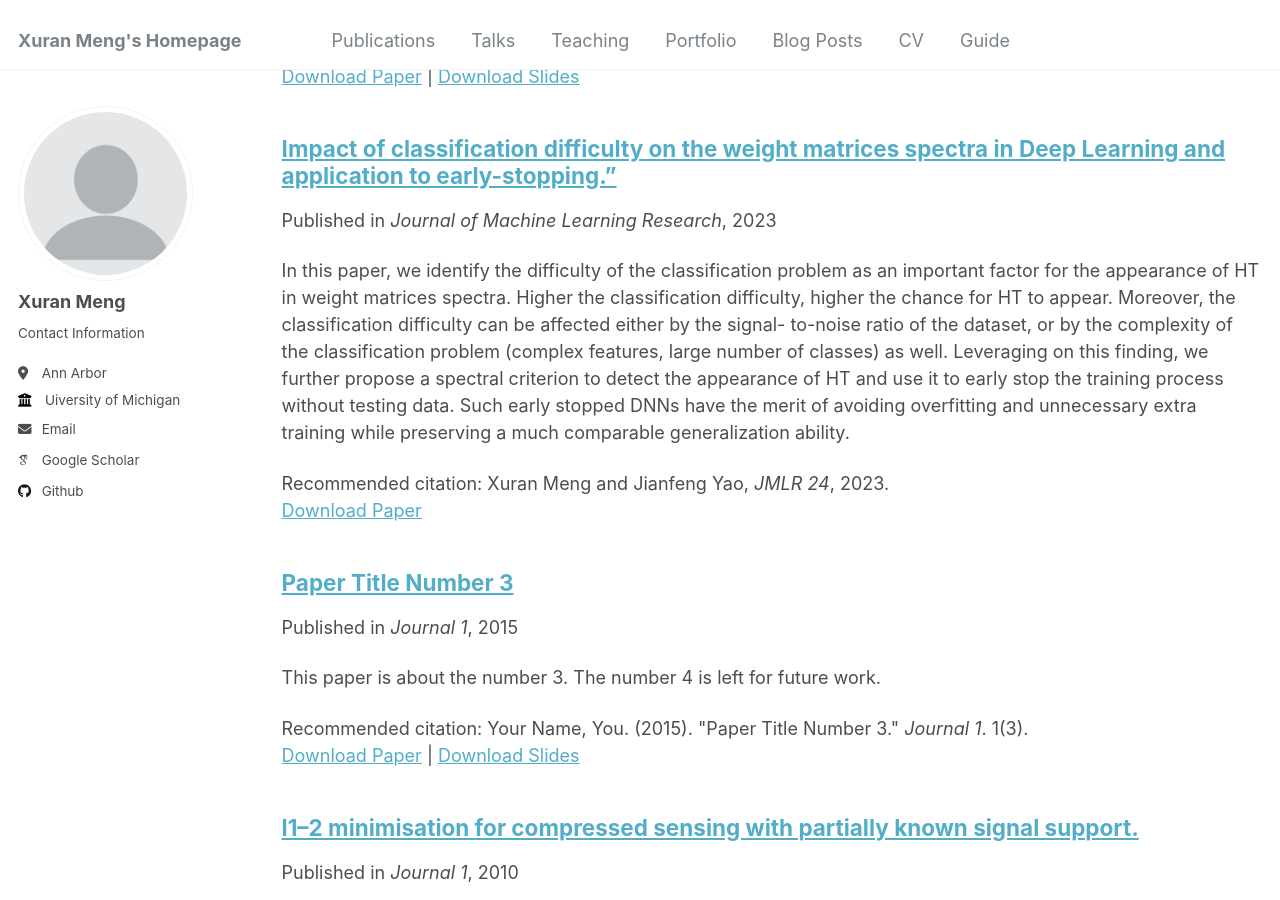
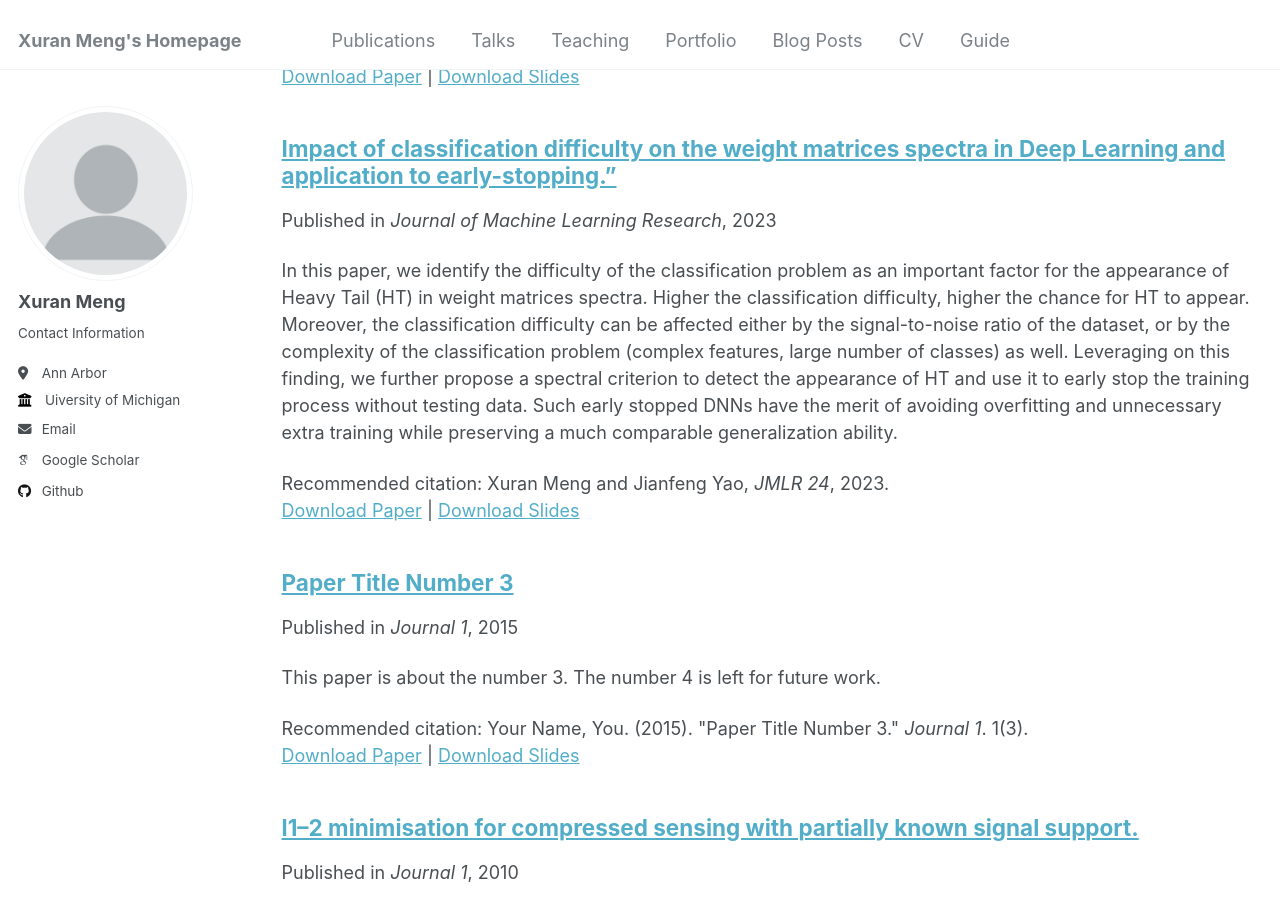
Before and after one commit to XuranMeng/XuranMeng.github.io, a Jekyll site: the page built from _pages/publications.html, in a window 1280 px wide and 900 px high, scrolled down 637 px. Built offline with Jekyll 4.4.1, drawn with Linux system fonts in a browser that asks for light colours; some web fonts are replaced.

Commit message:
Update heavytail.md

```diff
--- a/_publications/heavytail.md
+++ b/_publications/heavytail.md
@@ -3,10 +3,10 @@ title: Impact of classification difficulty on the weight matrices spectra in Dee
 collection: publications
 category: manuscripts
 permalink: /publication/heavytail
-excerpt: 'In this paper, we identify the difficulty of the classification problem as an important factor for the appearance of HT in weight matrices spectra. Higher the classification difficulty, higher the chance for HT to appear. Moreover, the classification difficulty can be affected either by the signal- to-noise ratio of the dataset, or by the complexity of the classification problem (complex features, large number of classes) as well. Leveraging on this finding, we further propose a spectral criterion to detect the appearance of HT and use it to early stop the training process without testing data. Such early stopped DNNs have the merit of avoiding overfitting and unnecessary extra training while preserving a much comparable generalization ability.'
+excerpt: 'In this paper, we identify the difficulty of the classification problem as an important factor for the appearance of Heavy Tail (HT) in weight matrices spectra. Higher the classification difficulty, higher the chance for HT to appear. Moreover, the classification difficulty can be affected either by the signal-to-noise ratio of the dataset, or by the complexity of the classification problem (complex features, large number of classes) as well. Leveraging on this finding, we further propose a spectral criterion to detect the appearance of HT and use it to early stop the training process without testing data. Such early stopped DNNs have the merit of avoiding overfitting and unnecessary extra training while preserving a much comparable generalization ability.'
 date: 2023-01-01
 venue: 'Journal of Machine Learning Research'
-#slidesurl: 'http://academicpages.github.io/files/slides2.pdf'
+slidesurl: 'http://xuranmeng.github.io/files/slides/heavytail.pdf'
 paperurl: 'https://www.jmlr.org/papers/volume25/22-1389/22-1389.pdf'
 citation: 'Xuran Meng and Jianfeng Yao, <i>JMLR 24</i>, 2023.'
 ---
```
